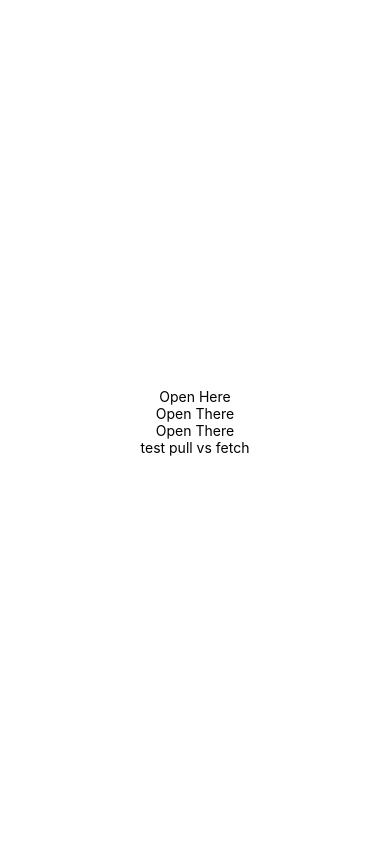
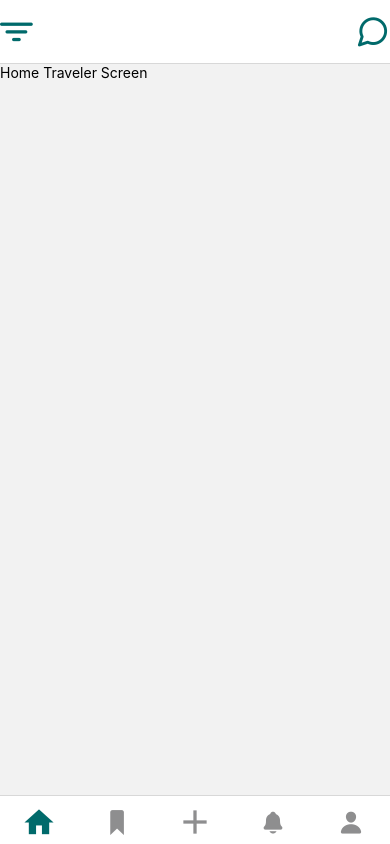
Before and after one commit to mmchokor/Badde-Salemtak--Senior-Project, a React Native app: screen / in a window 390 px wide. Built offline with nearby package versions, Linux system fonts and the light colour scheme.

Commit message:
Bottom Navigation added ,you can now navigate between screens

```diff
--- a/App.js
+++ b/App.js
@@ -1,27 +1,116 @@
-import { StatusBar } from 'expo-status-bar';
-import { StyleSheet, Text, View } from 'react-native';
+import { StatusBar } from "expo-status-bar";
+import { StyleSheet, Text, View } from "react-native";
+import { NavigationContainer } from "@react-navigation/native";
+import { createNativeStackNavigator } from "@react-navigation/native-stack";
+import { createBottomTabNavigator } from "@react-navigation/bottom-tabs";
+import { Ionicons } from "@expo/vector-icons";
+import { MaterialIcons } from "@expo/vector-icons";
+import { Fontisto } from "@expo/vector-icons";
+import { Feather } from "@expo/vector-icons";
+import { Colors } from "./constants/colors";
 
+import HomeTravelerScreen from "./screens/HomeTravelerScreen";
+import FavoritesScreen from "./screens/FavoritesScreen";
+import AddScreen from "./screens/AddScreen";
+import NotificationsScreen from "./screens/NotificationsScreen";
+import ProfileScreen from "./screens/ProfileScreen";
+
+const Stack = createNativeStackNavigator();
+const BottomTabs = createBottomTabNavigator();
+
+function BottomBar() {
+	return (
+		<BottomTabs.Navigator
+			screenOptions={({ navigation }) => ({
+				headerStyle: { backgroundColor: Colors.white },
+				headerTintColor: "white",
+				tabBarStyle: { backgroundColor: Colors.white,paddingTop:4 },
+				tabBarActiveTintColor: Colors.darkGreen,
+			})}
+		>
+			<BottomTabs.Screen
+				name='Home'
+				component={HomeTravelerScreen}
+				options={{
+					title: "",
+
+					tabBarIcon: ({ color }) => (
+						<MaterialIcons  name='home' size={35} color={color} />
+					),
+					headerRight: () => (
+						<Feather name='message-circle' size={35} color={Colors.darkGreen} />
+					),
+					headerLeft: () => (
+						<Ionicons name='ios-filter' size={35} color={Colors.darkGreen} />
+					),
+				}}
+			/>
+			<BottomTabs.Screen
+				name='Favorites'
+				component={FavoritesScreen}
+				options={{
+					title: "",
+
+					tabBarIcon: ({ color, size }) => (
+						<Fontisto name='favorite' size={size} color={color} />
+					),
+				}}
+			/>
+			<BottomTabs.Screen
+				name='Add'
+				component={AddScreen}
+				options={{
+					title: "",
+
+					tabBarIcon: ({ color, size }) => (
+						<MaterialIcons name='add' size={40} color={color} />
+					),
+				}}
+			/>
+			<BottomTabs.Screen
+				name='Notifications'
+				component={NotificationsScreen}
+				options={{
+					title: "",
+
+					tabBarIcon: ({ color, size }) => (
+						<Ionicons name='notifications' size={size} color={color} />
+					),
+				}}
+			/>
+			<BottomTabs.Screen
+				name='Profile'
+				component={ProfileScreen}
+				options={{
+					title: "",
+
+					tabBarIcon: ({ color, size }) => (
+						<Ionicons name='person' size={size} color={color} />
+					),
+				}}
+			/>
+		</BottomTabs.Navigator>
+	);
+}
 export default function App() {
-  return (
-    <View style={styles.container}>
-
-      <Text>Open Here</Text>
-       <Text>Open There</Text>
-
-       <Text>Open There</Text>
-
-       <Text>test pull vs fetch</Text>
-
-      <StatusBar style="auto" />
-    </View>
-  );
+	return (
+		<NavigationContainer>
+			<Stack.Navigator>
+				<Stack.Screen
+					name='Homee'
+					component={BottomBar}
+					options={{ headerShown: false }}
+				/>
+			</Stack.Navigator>
+		</NavigationContainer>
+	);
 }
 
 const styles = StyleSheet.create({
-  container: {
-    flex: 1,
-    backgroundColor: '#fff',
-    alignItems: 'center',
-    justifyContent: 'center',
-  },
+	container: {
+		flex: 1,
+		backgroundColor: "#fff",
+		alignItems: "center",
+		justifyContent: "center",
+	},
 });
--- /dev/null
+++ b/screens/AddScreen.js
@@ -0,0 +1,12 @@
+import { StyleSheet, Text, View } from "react-native";
+
+function AddScreen() {
+	return (
+		<View>
+			<Text>Add Screen</Text>
+		</View>
+	);
+}
+export default AddScreen;
+
+const styles = StyleSheet.create({});
--- /dev/null
+++ b/screens/FavoritesScreen.js
@@ -0,0 +1,12 @@
+import { StyleSheet, Text, View } from "react-native";
+
+function FavoritesScreen() {
+	return (
+		<View>
+			<Text>Favorites Screen</Text>
+		</View>
+	);
+}
+export default FavoritesScreen;
+
+const styles = StyleSheet.create({});
--- a/screens/HomeTravelerScreen.js
+++ b/screens/HomeTravelerScreen.js
@@ -0,0 +1,12 @@
+import { StyleSheet, Text, View } from "react-native";
+
+function HomeTravelerScreen() {
+	return (
+		<View>
+			<Text>Home Traveler Screen</Text>
+		</View>
+	);
+}
+export default HomeTravelerScreen;
+
+const styles = StyleSheet.create({});
--- /dev/null
+++ b/screens/NotificationsScreen.js
@@ -0,0 +1,12 @@
+import { StyleSheet, Text, View } from "react-native";
+
+function NotificationsScreen() {
+	return (
+		<View>
+			<Text>Notifications Screen</Text>
+		</View>
+	);
+}
+export default NotificationsScreen;
+
+const styles = StyleSheet.create({});
--- /dev/null
+++ b/screens/ProfileScreen.js
@@ -0,0 +1,12 @@
+import { StyleSheet, Text, View } from "react-native";
+
+function ProfileScreen() {
+	return (
+		<View>
+			<Text>Profile Screen</Text>
+		</View>
+	);
+}
+export default ProfileScreen;
+
+const styles = StyleSheet.create({});
```
Also changed, not shown: package.json (+6 -1 lines), 1 other file (tests, documents, lock files or other folders).
